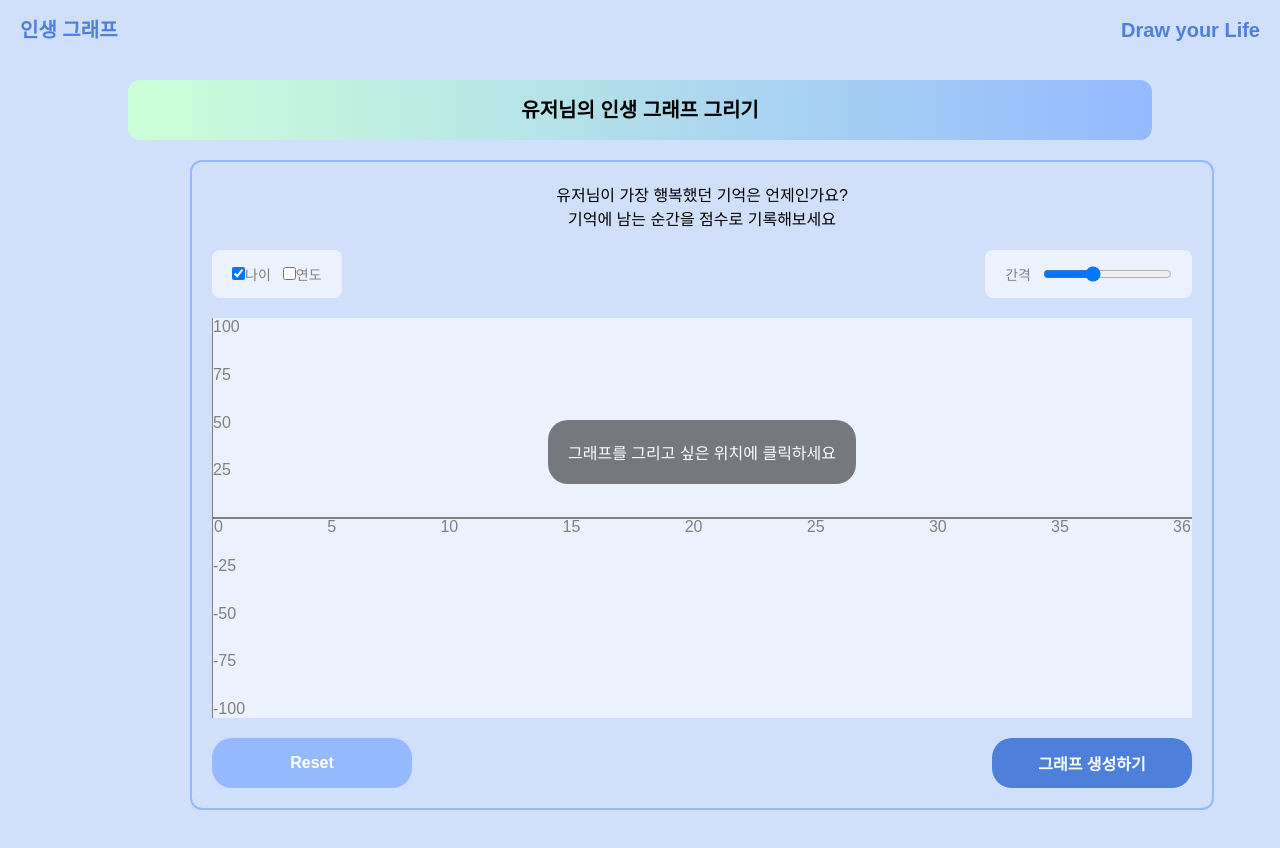
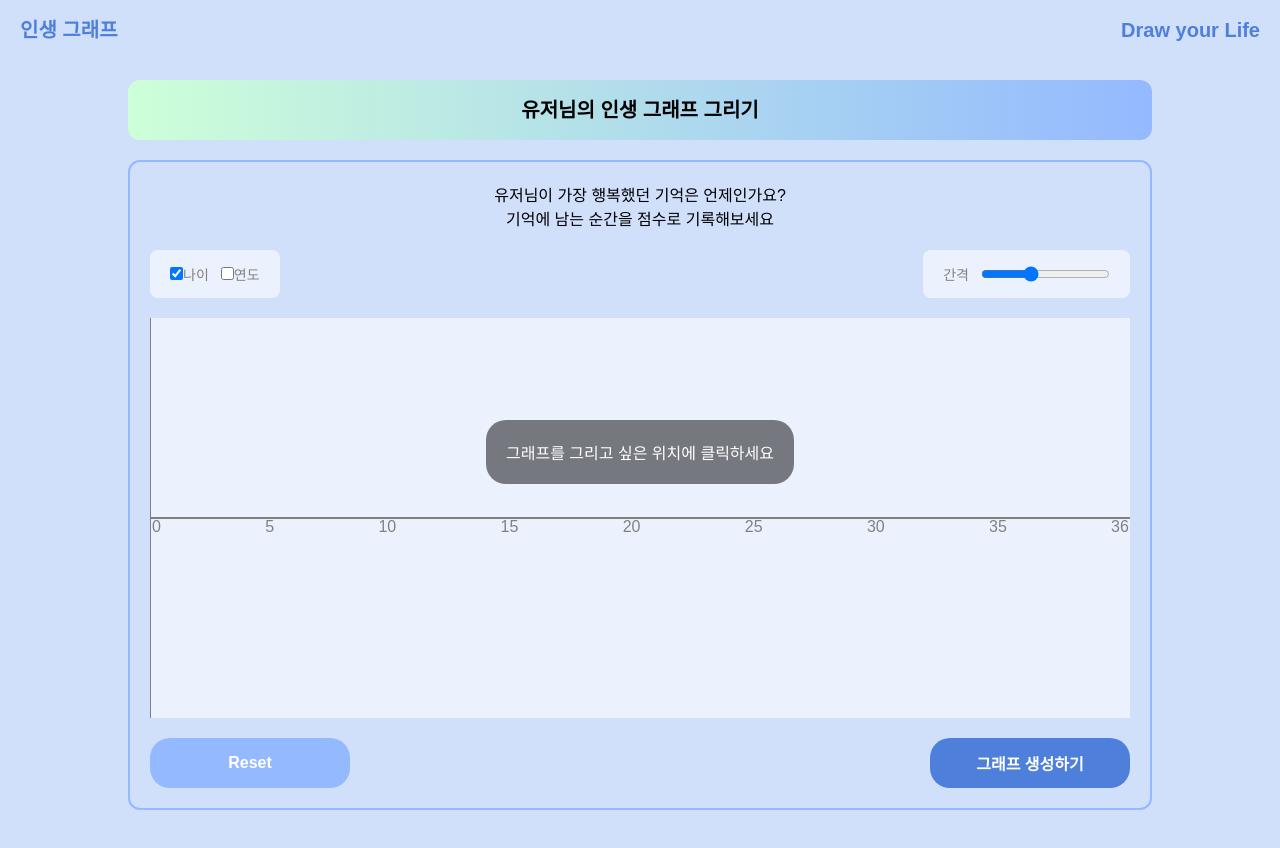
Before and after one commit to hongggyelim/lifeGraph, a React (Create React App) app: page /main in a window 1280 px wide. Built offline with nearby package versions, Linux system fonts and the light colour scheme.

Commit message:
chore: 메타태그, 파비콘, 썸네일, fix: 레이아웃 수정

```diff
--- a/public/index.html
+++ b/public/index.html
@@ -6,7 +6,11 @@
     <meta name="viewport" content="width=device-width, initial-scale=1" />
     <meta name="theme-color" content="#000000" />
     <meta name="description" content="Web site created using create-react-app" />
-
+    <meta property="og:title" content="인생 그래프" />
+    <meta property="og:description" content="Draw your Life Graph" />
+    <meta property="og:image" content="/image/thumbnail.png" />
+    <meta property="og:url" content="https://life-graph.vercel.app/" />
+    <meta property="og:type" content="website" />
     <title>Life Graph</title>
   </head>
   <body>
--- a/src/App.scss
+++ b/src/App.scss
@@ -31,7 +31,7 @@ body {
 
 // main 레이아웃
 main {
-  max-width: 900px;
+  max-width: calc(100dvw - 10px);
   margin: 20px auto 0;
 
   @media (max-width: $mobile) {
@@ -60,8 +60,8 @@ main {
     background-color: $primary-color-100;
     border-radius: 12px;
     padding: 20px;
+    margin-bottom: 20px;
     width: 80dvw;
-    margin: 0 auto 40px;
     display: flex;
     flex-direction: column;
     align-items: center;
--- a/src/components/Graph/GraphContainer.tsx
+++ b/src/components/Graph/GraphContainer.tsx
@@ -1,7 +1,7 @@
 import { MouseEvent } from "react";
 import "./graphContainer.scss";
 import XScale from "./XScale/XScale";
-import YScale from "./YScale/YScale";
+// import YScale from "./YScale/YScale";
 
 const GraphContainer = ({
   children,
@@ -16,7 +16,7 @@ const GraphContainer = ({
       <div className="graph-devider">
         <XScale />
       </div>
-      <YScale />
+      {/* <YScale /> */}
     </div>
   );
 };
```
Also changed, not shown: public/image/thumbnail.png (added), 1 other file (tests, documents, lock files or other folders).
